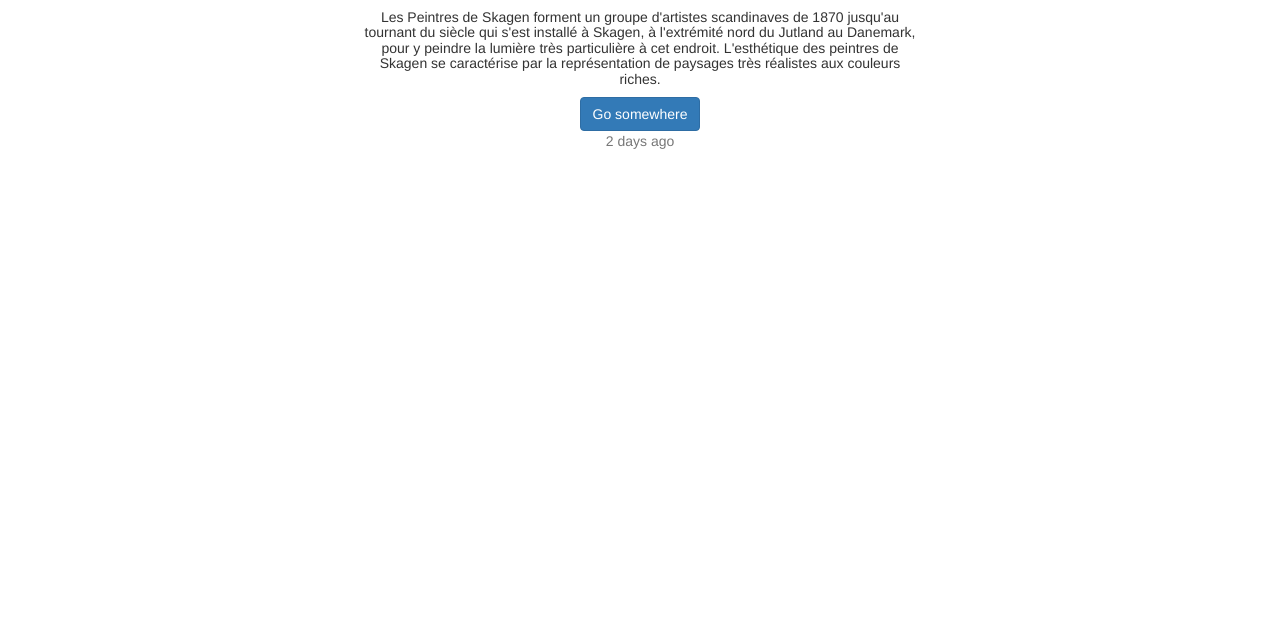
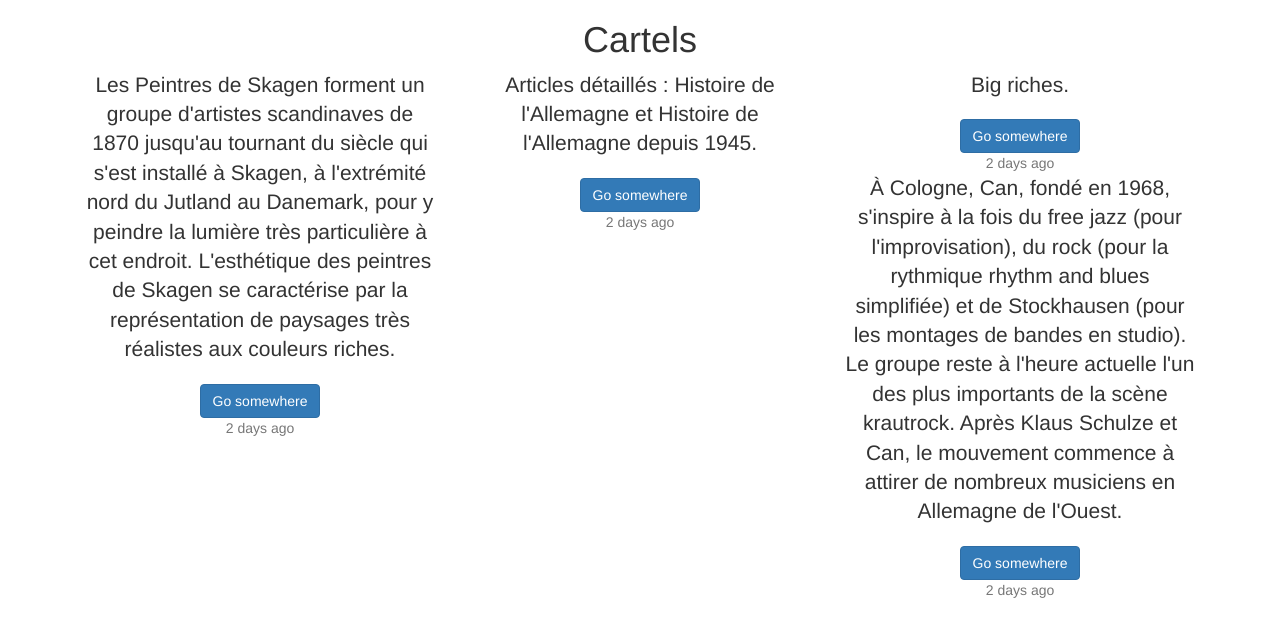
Before and after one commit to austing/cartels, a Django app: page / in a window 1280 px wide. Shown: the top 637 px of the page. Run offline with Django 3.2, Linux system fonts and the light colour scheme; some libraries are stand-ins or nearby versions.

Commit message:
nice playing with theme. still no data being used

```diff
--- a/cartels/static/bootstrap/scss/_card.scss
+++ b/cartels/static/bootstrap/scss/_card.scss
@@ -4,12 +4,12 @@
 
 $card-spacer-x:            1.25rem;
 $card-spacer-y:            .75rem;
-$card-border-width:        .0625rem;
+$card-border-width:        .125rem;
 $card-border-radius:       .45rem;
-$card-border-color:        #7e6c94;
+$card-border-color:        #370079;
 $card-border-radius-inner: ($card-border-radius - $card-border-width);
 
-$card-cap-bg: #3f1558;
+$card-cap-bg: $body-bg;
 
 .card {
   position: relative;
--- a/problems/templates/problems/problem_list.html
+++ b/problems/templates/problems/problem_list.html
@@ -13,20 +13,19 @@
 {% endblock %}
 
 {% block content %}
+<div class="container text-center">
+<h1 class="display-4">Cartels</h1>
+</div>
 
 <div class="container">
-  <div class="row">
-    <div class="col-md-3">
-    </div>
-    <div class="col-sm-6 col-xs-12">
-
+    <div class="col-lg-4 col-sm-6 col-xs-12">
       <div class="card text-center">
         <div class="card-block">
-          <h5 class="card-text">Les Peintres de Skagen forment un groupe d'artistes scandinaves de
+          <p class="card-text lead">Les Peintres de Skagen forment un groupe d'artistes scandinaves de
             1870 jusqu'au tournant du siècle qui s'est installé à Skagen, à l'extrémité nord du
             Jutland au Danemark, pour y peindre la lumière très particulière à cet endroit.
             L'esthétique des peintres de Skagen se caractérise par la représentation de paysages
-            très réalistes aux couleurs riches.</h5>
+            très réalistes aux couleurs riches.</p>
           <!--<progress class="progress progress-info" value="50" max="100">50%</progress>-->
           <a href="#" class="btn btn-primary">Go somewhere</a>
         </div>
@@ -34,12 +33,45 @@
           2 days ago
         </div>
       </div>
+    </div>
+    <div class="col-lg-4 col-sm-6 col-xs-12">
+      <div class="card text-center">
+        <div class="card-block">
+          <p class="card-text lead">Articles détaillés : Histoire de l'Allemagne et Histoire de l'Allemagne depuis 1945.</p>
+          <!--<progress class="progress progress-info" value="50" max="100">50%</progress>-->
+          <a href="#" class="btn btn-primary">Go somewhere</a>
+        </div>
+        <div class="card-footer text-muted">
+          2 days ago
+        </div>
+      </div>
+    </div>
+    <div class="col-lg-4 col-sm-6 col-xs-12">
+      <div class="card text-center">
+        <div class="card-block">
+          <p class="card-text lead">Big riches.</p>
+          <!--<progress class="progress progress-info" value="50" max="100">50%</progress>-->
+          <a href="#" class="btn btn-primary">Go somewhere</a>
+        </div>
+        <div class="card-footer text-muted">
+          2 days ago
+        </div>
+      </div>
+    </div>
+    <div class="col-lg-4 col-sm-6 col-xs-12">
+      <div class="card text-center">
+        <div class="card-block">
+          <p class="card-text lead">À Cologne, Can, fondé en 1968, s'inspire à la fois du free jazz (pour l'improvisation), du rock (pour la rythmique rhythm and blues simplifiée) et de Stockhausen (pour les montages de bandes en studio). Le groupe reste à l'heure actuelle l'un des plus importants de la scène krautrock. Après Klaus Schulze et Can, le mouvement commence à attirer de nombreux musiciens en Allemagne de l'Ouest.</p>
+          <!--<progress class="progress progress-info" value="50" max="100">50%</progress>-->
+          <a href="#" class="btn btn-primary">Go somewhere</a>
+        </div>
+        <div class="card-footer text-muted">
+          2 days ago
+        </div>
+      </div>
+    </div>
 
 
-    </div>
-    <div class="col-sm-3">
-    </div>
-  </div>
 </div>
 
 {% endblock %}
```
Also changed, not shown: 1 other file.
